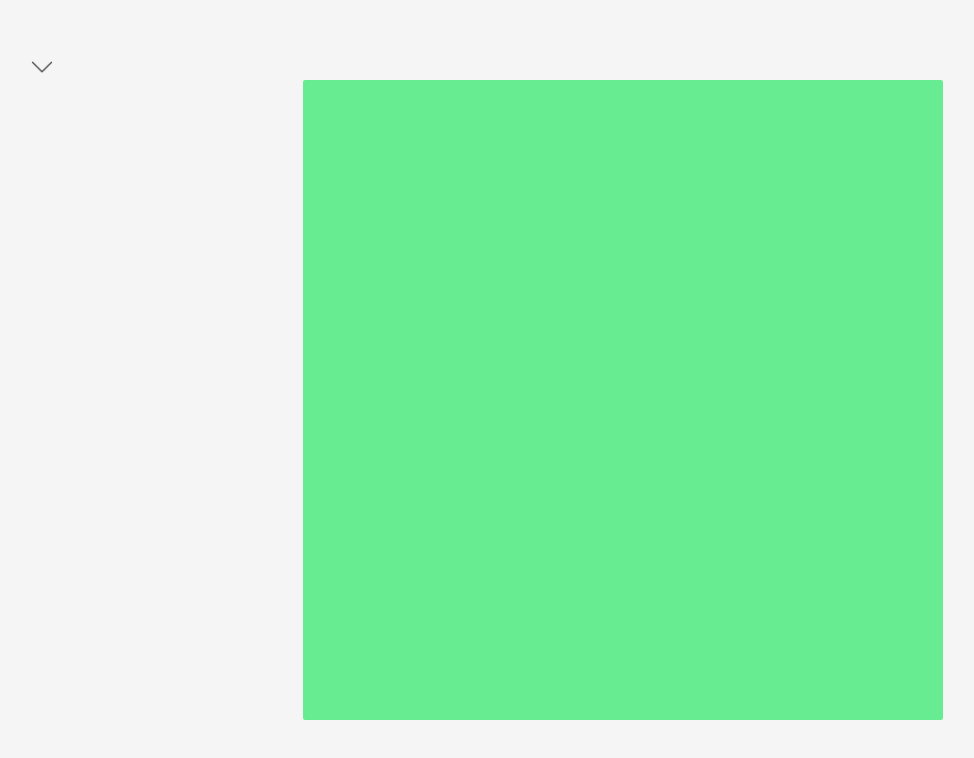
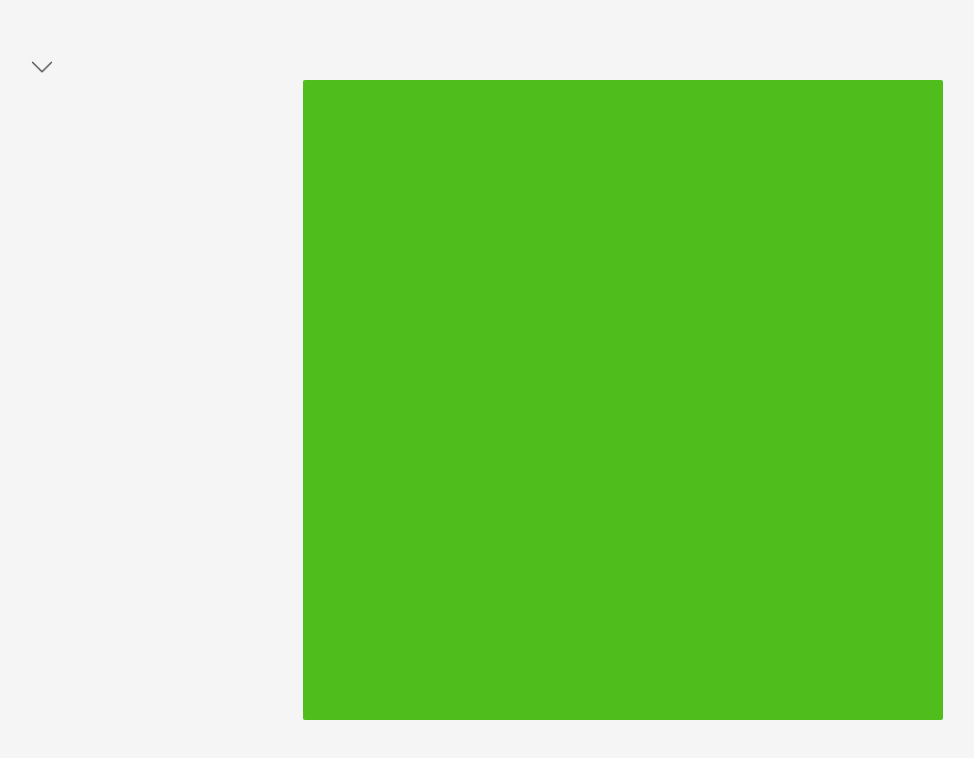
Before and after one commit to Kaltrunner/GreenSquare, a React (Vite) app: page /Body in a window 1280 px wide. Shown: the top 758 px of the page, without its empty margins (17-991 px from the left). Built offline with nearby package versions, Linux system fonts and the light colour scheme.

Commit message:
changing to to 30 minutes

```diff
--- a/src/Components/body/body.css
+++ b/src/Components/body/body.css
@@ -18,7 +18,7 @@
     max-height: 1000px;
     border-radius: 2px;
     /* animation: change-square 3625s linear infinite; */
-    animation: change-square 180s linear infinite;
+    animation: change-square 1800s linear infinite;
 }
 
 #mute-btn {
```
